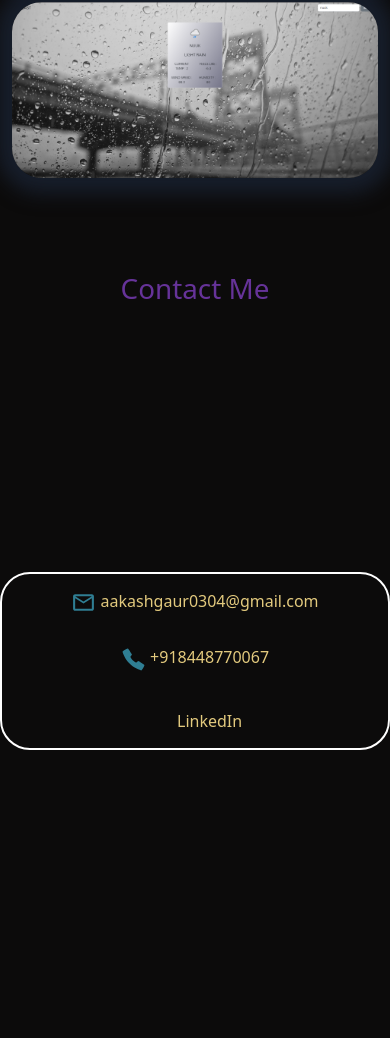
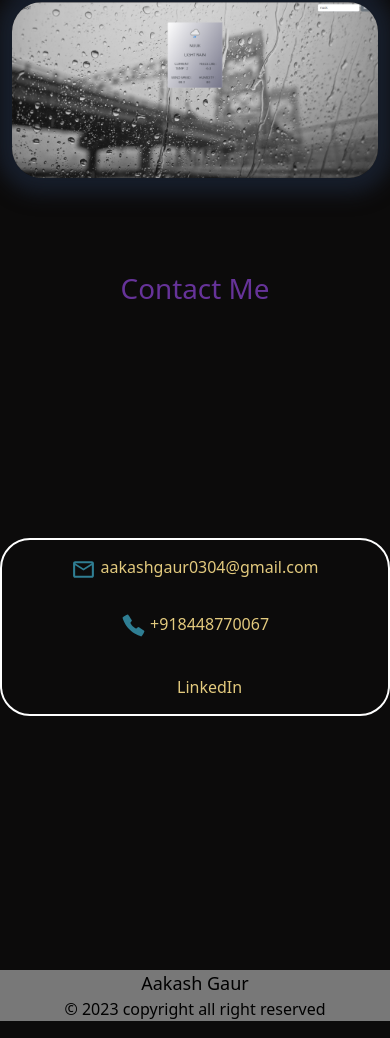
Before and after one commit to AakashGaur03/portfolio_website_react, a React (Vite) app: page / in a window 390 px wide. Shown: the part 5916-6954 px from the top of the page. Built offline with nearby package versions, Linux system fonts and the light colour scheme; some icons are missing.

Commit message:
Updated CV and Added Footer Section
Updated CV and Added Footer Section

```diff
--- a/src/App.css
+++ b/src/App.css
@@ -202,7 +202,7 @@ body {
 
 .mainContactMe {
   z-index: 1;
-  min-height: 100vh;
+  min-height: 92vh;
   padding-top: 90px;
 
   position: relative;
@@ -302,7 +302,7 @@ body {
 .compActiveRight {
   animation: fadeRight 1s linear;
 }
-@media (max-width: 525px){
+@media (max-width: 525px) {
   .compActiveLeft {
     animation: none;
   }
@@ -313,8 +313,31 @@ body {
 .hidden {
   display: none;
 }
-.loaderClass{
+.loaderClass {
   position: absolute;
   left: 50%;
   transform: translateX(-50%);
 }
+.mainFooter {
+  position: relative;
+  background-color: #787878;
+  z-index: 1;
+  display: flex;
+  justify-content: space-around;
+  align-items: center;
+  color: black;
+}
+.footerHeading{
+  font-size: 32px;
+  font-weight: 500;
+}
+@media (max-width: 525px) {
+  .mainFooter {
+    display: block;
+    text-align: center;
+  }
+.footerHeading{
+  font-size: 18px;
+}
+
+}
--- a/src/App.jsx
+++ b/src/App.jsx
@@ -8,6 +8,7 @@ import Portfolio from "./components/Portfolio";
 import ContactMe from "./components/ContactMe";
 import { useEffect, useState } from "react";
 import BubbleComponent from "./components/BubbleComponent";
+import Footer from "./components/Footer";
 
 function App() {
   const [activeLink,setActiveLink]=useState('home')
@@ -24,6 +25,7 @@ function App() {
       <Skills isActive={activeLink==='skills'} />
       <Portfolio isActive={activeLink==='portfolio'}/>
       <ContactMe isActive={activeLink==='contact'}/>
+      <Footer />
     </>
   );
 }
--- /dev/null
+++ b/src/components/Footer.jsx
@@ -0,0 +1,11 @@
+const Footer=()=>{
+    return(
+        <>
+        <div className="mainFooter">
+            <p className="footerHeading p-0 m-0">Aakash Gaur</p>
+            <p className="p-0 m-0">&copy; 2023 copyright all right reserved</p>
+        </div>
+        </>
+    )
+}
+export default Footer
--- a/src/components/Portfolio.jsx
+++ b/src/components/Portfolio.jsx
@@ -82,8 +82,9 @@ const Portfolio = ({ isActive }) => {
                 key={id}
                 className="col-md-6 d-flex flex-co lumn align-self-center justify-content-center pb-3"
               >
+                {/* Made customClass in " " beacuse of inconsistency in animation */}
                 <div
-                  className={`image-container ${isActive ? customClass : ""}`}
+                  className={`image-container ${isActive ? "customClass" : ""}`}
                   onMouseEnter={() => handleMouseEnter(id)}
                   onMouseLeave={() => handleMouseLeave(id)}
                 >
```
Also changed, not shown: 1 other file (tests, documents, lock files or other folders).
